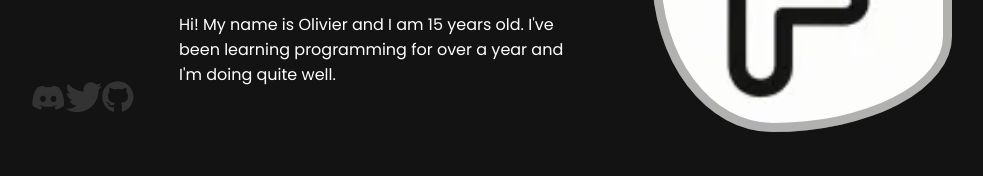
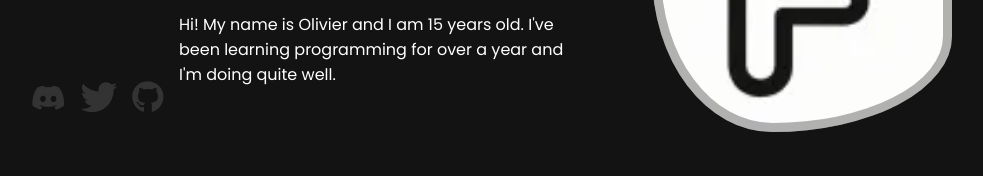
Before and after one commit to Feskyy/SuperHero, a React (Create React App) app: page / in a window 1280 px wide. Shown: the part 352-528 px from the top of the page, without its empty margins (125-1108 px from the left). Built offline with nearby package versions, Linux system fonts and the light colour scheme.

Commit message:
Update home.css

```diff
--- a/src/components/home/home.css
+++ b/src/components/home/home.css
@@ -60,6 +60,7 @@ html::-webkit-scrollbar-thumb {
 .home__social-icon {
     font-size: 2.3rem;
     column-gap: 20px;
+    letter-spacing: 15px;
     align-items: center;
     flex-direction: center;
     color: var(--title-color);
```
